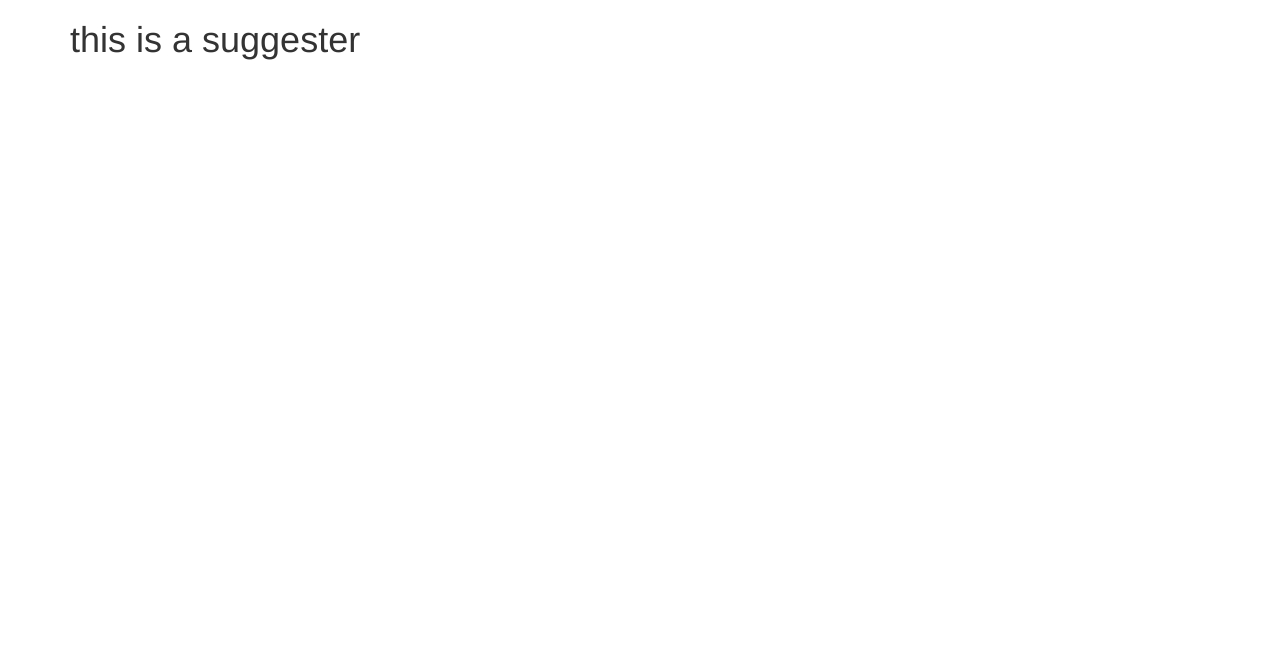
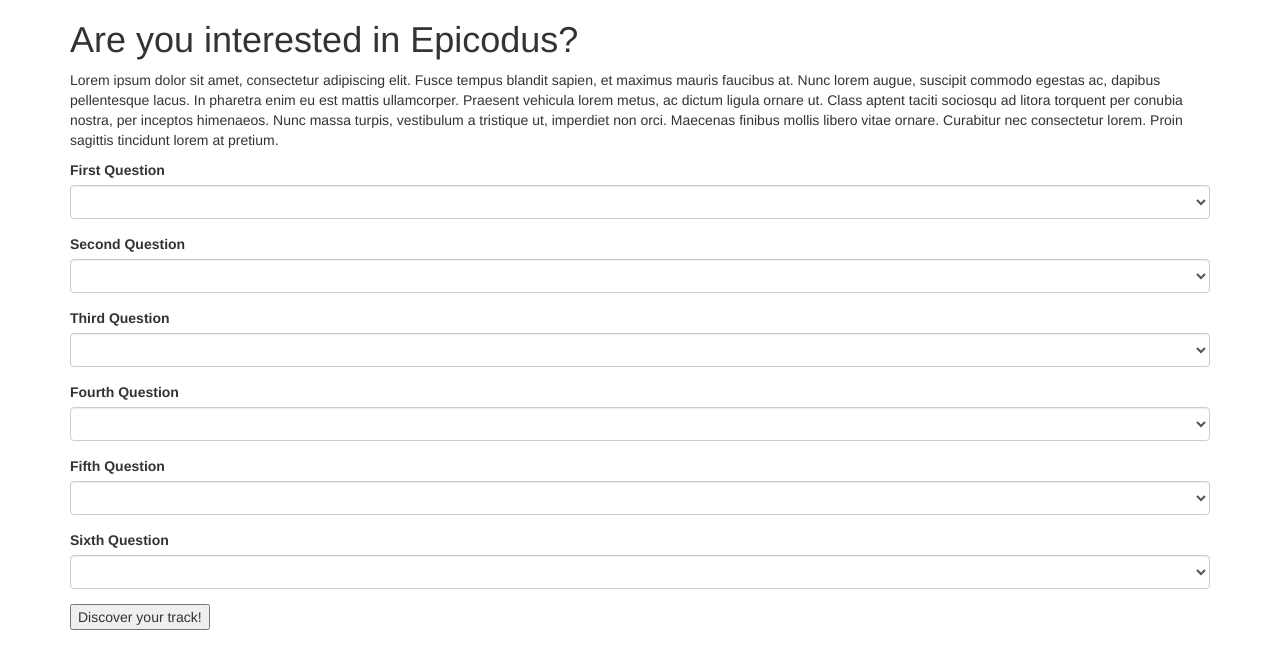
Before and after one commit to devinmounts/track-suggester, a plain HTML site: page index.html in a window 1280 px wide. Drawn offline with Linux system fonts and the light colour scheme.

Commit message:
add form with six questions,a button and hidden divs containing track responses.

```diff
--- a/css/styles.css
+++ b/css/styles.css
@@ -0,0 +1,3 @@
+.track-match{
+  display: none;
+}
--- a/index.html
+++ b/index.html
@@ -9,9 +9,77 @@
   </head>
   <body>
     <div class="container">
-      <h1>this is a suggester</h1>
+      <h1>Are you interested in Epicodus?</h1>
+      <p>Lorem ipsum dolor sit amet, consectetur adipiscing elit. Fusce tempus blandit sapien, et maximus mauris faucibus at. Nunc lorem augue, suscipit commodo egestas ac, dapibus pellentesque lacus. In pharetra enim eu est mattis ullamcorper. Praesent vehicula lorem metus, ac dictum ligula ornare ut. Class aptent taciti sociosqu ad litora torquent per conubia nostra, per inceptos himenaeos. Nunc massa turpis, vestibulum a tristique ut, imperdiet non orci. Maecenas finibus mollis libero vitae ornare. Curabitur nec consectetur lorem. Proin sagittis tincidunt lorem at pretium.</p>
+      <form>
+        <div class="form-group">
+          <label for="first-question">First Question</label>
+          <select class="form-control" id="firstQuestion">
+            <option value="1"></option>
+            <option value="2"></option>
+            <option value="3"></option>
+            <option value="4"></option>
+          </select>
+        </div>
+        <div class="form-group">
+          <label for="second-question">Second Question</label>
+          <select class="form-control" id="secondQuestion">
+            <option value="1"></option>
+            <option value="2"></option>
+            <option value="3"></option>
+            <option value="4"></option>
+          </select>
+        </div>
+        <div class="form-group">
+          <label for="third-question">Third Question</label>
+          <select class="form-control" id="thirdQuestion">
+            <option value="1"></option>
+            <option value="2"></option>
+            <option value="3"></option>
+            <option value="4"></option>
+          </select>
+        </div>
+        <div class="form-group">
+          <label for="fourth-question">Fourth Question</label>
+          <select class="form-control" id="fourthQuestion">
+            <option value="1"></option>
+            <option value="2"></option>
+            <option value="3"></option>
+            <option value="4"></option>
+          </select>
+        </div>
+        <div class="form-group">
+          <label for="fifth-question">Fifth Question</label>
+          <select class="form-control" id="fifthQuestion">
+            <option value="1"></option>
+            <option value="2"></option>
+            <option value="3"></option>
+            <option value="4"></option>
+          </select>
+        </div>
+        <div class="form-group">
+          <label for="sixth-question">Sixth Question</label>
+          <select class="form-control" id="sixthQuestion">
+            <option value="1"></option>
+            <option value="2"></option>
+            <option value="3"></option>
+            <option value="4"></option>
+          </select>
+        </div>
+        <button type="submit" type="btn btn-primary" id=submitButton>Discover your track!</button>
+        <div id="cSharp" class="track-match">
+          Csharp
 
+        </div>
+        <div id="react" class="track-match">
+          React
+
+        </div>
+        <div id="ruby" class="track-match">
+          Ruby
+
+        </div>
+      </form>
     </div>
-
   </body>
 </html>
--- a/js/scripts.js
+++ b/js/scripts.js
@@ -0,0 +1,9 @@
+$(function(){
+  $("#submitButton").click(function(event){
+    ()
+
+  event.preventDefault();
+  });
+
+
+});
```
